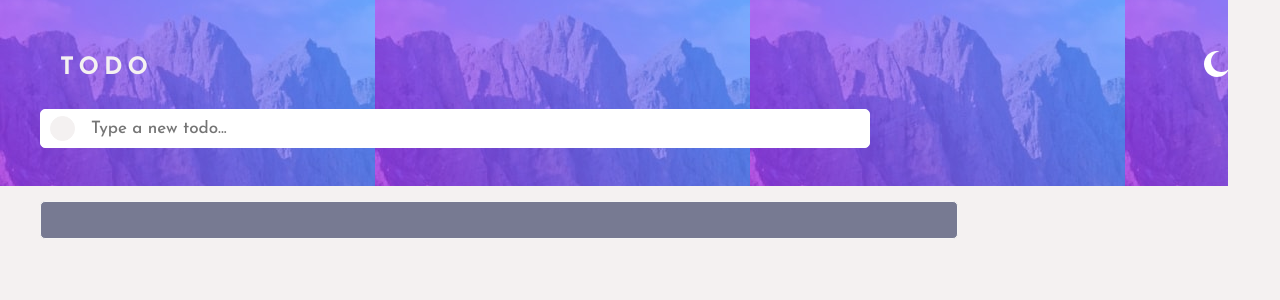
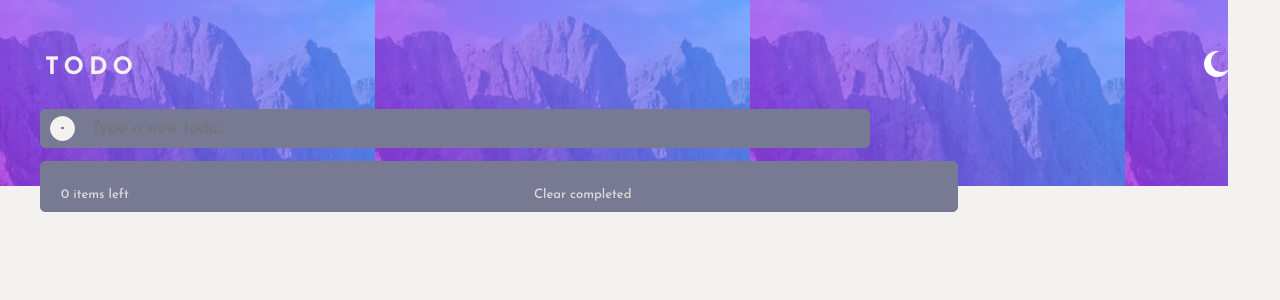
Before and after one commit to kass8mal8/Todo-App, a React (Create React App) app: page / in a window 1280 px wide. Shown: the top 300 px of the page. Built offline with nearby package versions, Linux system fonts and the light colour scheme.

Commit message:
made changes to the UI

```diff
--- a/src/components/App.js
+++ b/src/components/App.js
@@ -15,17 +15,16 @@ const App = () => {
     }
 
     const toggleTheme = () => {
-      setDarkTheme(prevDakTheme => !prevDakTheme)
-      alert("hello")
+      setDarkTheme(prevDarkTheme => !prevDarkTheme)
     }
 
 
     return (
-      <ThemeContext.Provider value = {darkTheme}>
+      <ThemeContext.Provider value = {darkTheme} >
         <header>
-            <Header />
+            <Header toggleTheme = {toggleTheme} />
         </header>
-          <TodoForm addTodo={addTodo} toggleTheme = {toggleTheme}/>
+          <TodoForm addTodo={addTodo} />
         <main className="container" >
           <TodoList todos = {todos} setTodos = {setTodos} />
         </main>
--- a/src/components/Header.js
+++ b/src/components/Header.js
@@ -4,7 +4,7 @@ const Header = ({toggleTheme}) => {
 
 
     return (
-        <div  className="header">
+        <div  className="header" >
             <ul>
                 <li> <h2>TODO </h2> </li>
                 <li> <img src={moon} alt = "dark-mode" onClick={toggleTheme}/> </li>
--- a/src/components/Todo.js
+++ b/src/components/Todo.js
@@ -1,15 +1,20 @@
 import cross from "../images/icon-cross.svg"
 import check from "../images/icon-check.svg"
-import { useState } from "react";
 
 
 const Todo = ({todo,handleFilterTodo}) => {
-    const [isClicked,setIsClicked] = useState(false)
+
+    const todoStyles = {
+        marginTop:'25px',
+        justifyContent:'center',
+        alignItems:'center',
+        borderBottom :'1px solid hsl(236, 33%, 92%)'
+    }
 
     return (
-        <div >
+        <div style={todoStyles} >
             <li><img src={check} alt = "check-icon" className="check-icon"/></li>
-            <li className="task"> {todo.task} </li>
+            <li className="task">{todo.task} </li>
             <li><img
                 src={cross}
                 alt = "close-icon"
--- a/src/components/TodoForm.js
+++ b/src/components/TodoForm.js
@@ -1,6 +1,8 @@
 import { v4 as uuidv4 } from 'uuid';
-import { useState } from "react";
+import { useState ,useContext } from "react";
 import check from "../images/icon-check.svg"
+import { ThemeContext } from "./App"
+
 
 const TodoForm = ({addTodo}) => {
     const [isSubmitted,setIsSubmitted] = useState(false)
@@ -26,6 +28,14 @@ const TodoForm = ({addTodo}) => {
         }
     }
 
+    const darkTheme = useContext(ThemeContext)
+
+    const themeStyles = {
+        backgroundColor: darkTheme ? 'hsl(234, 11%, 52%)' : 'white',
+        color: darkTheme ? ' hsl(0, 0%, 98%)' : ' hsl(235, 19%, 35%)',
+        border : darkTheme ? '1px solid hsl(234, 11%, 52%)' : 'none',
+    }
+
     const check_style = {
         marginTop:'-7px',
         width:'15px',
@@ -33,11 +43,12 @@ const TodoForm = ({addTodo}) => {
     }
 
     return (
-        <form onSubmit={handleSubmit} className = "form">
+        <form onSubmit={handleSubmit} className = "form" >
             <input
                 type= "text"
                 onChange={handleInputChange}
-                placeholder = "Type a new todo..."/>
+                placeholder = "Type a new todo..."
+                style={themeStyles}/>
             <button>
                 {isSubmitted ?
                 <img
@@ -45,7 +56,7 @@ const TodoForm = ({addTodo}) => {
                 className="check-icon"
                 alt = "close-icon"
                 style={check_style} />
-                : <nav> {""} </nav>
+                : <nav style={themeStyles}> {""} </nav>
                 }
             </button>
         </form>
--- a/src/components/TodoList.js
+++ b/src/components/TodoList.js
@@ -14,9 +14,19 @@ const TodoList = ({todos,setTodos}) => {
     const themeStyles = {
         backgroundColor: darkTheme ? 'hsl(234, 11%, 52%)' : 'white',
         color: darkTheme ? ' hsl(0, 0%, 98%)' : ' hsl(235, 19%, 35%)',
-        marginTop:'15px'
+        border : darkTheme ? '1px solid hsl(234, 11%, 52%)' : 'none',
+        marginTop:'-25px'
     }
 
+    const nav_style = {
+        listStyle : 'none',
+        color : '#ddd',
+        display :'grid',
+        gridTemplateColumns : '50% 50%',
+        fontSize : '13px',
+        gap:'30px',
+        marginLeft : '10px'
+    }
 
     return (
         <div className="card-layout" style={themeStyles}>
@@ -28,6 +38,12 @@ const TodoList = ({todos,setTodos}) => {
                     key = {todo.id} />
             ))}
             </ul>
+
+            <nav style = {nav_style}>
+                <li> {todos.length} items left </li>
+                <li>Clear completed</li>
+            </nav>
+
         </div>
      );
 }
--- a/src/style.css
+++ b/src/style.css
@@ -62,6 +62,10 @@ header img {
     font-family: josefin sans-bold;
 }
 
+.header h2 {
+    margin-left: -15px;
+}
+
 ul li {
     display: inline-flex;
     justify-content: space-between;
@@ -72,13 +76,11 @@ ul li {
 
 .card-layout {
     justify-self: center;
-    background-color: white;
     position: absolute;
     margin-top: -30px;
     margin-left: 32px;
     width: 70%;
     padding: 10px;
-    border: 1px solid whitesmoke;
     border-radius: 5px;
 }
 
@@ -104,3 +106,27 @@ ul li {
     margin-top: -7px;
     position: absolute;
 }
+
+@media screen and (min-width : 376px) and (max-width :425px){
+    header {
+        background-image: url(./images/bg-desktop-light.jpg);
+    }
+    .form input {
+        left: 55px;
+        width: 61%;
+    }
+    .container {
+        width: 80%;
+        margin-left: 15px;
+    }
+    .form button {
+        left: 70px;
+        margin-top: -70px;
+    }
+    input .check-icon {
+        margin-left: -10px;
+    }
+    .header h2 {
+        margin-left: 0px;
+    }
+}
```
